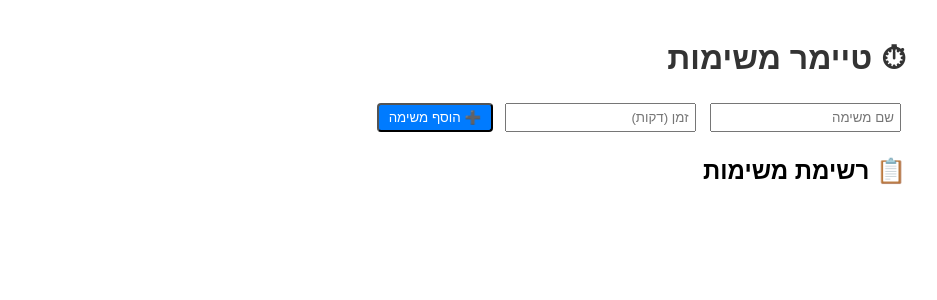
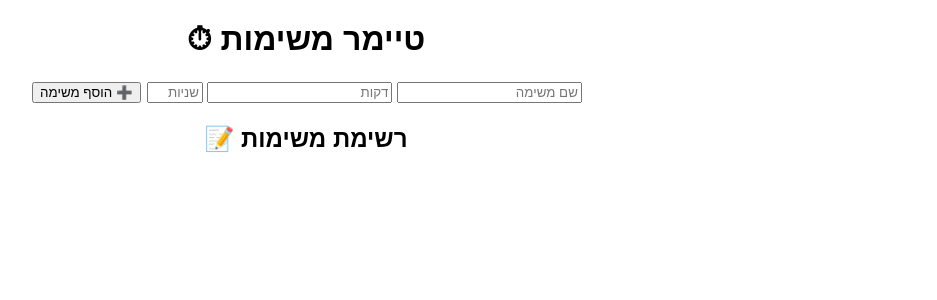
Before and after one commit to matanexcell-lab/Matan, a Flask app: page / in a window 1280 px wide. Shown: the top 300 px of the page, without its empty margins (334-1271 px from the left). Run offline with Flask 3, Linux system fonts and the light colour scheme.

Commit message:
Update index.html

```diff
--- a/templates/index.html
+++ b/templates/index.html
@@ -1,70 +1,41 @@
 <!DOCTYPE html>
-<html lang="he" dir="rtl">
+<html lang="he">
 <head>
     <meta charset="UTF-8">
-    <title>⏱ טיימר משימות</title>
+    <title>טיימר משימות ⏱</title>
     <style>
-        body { font-family: Arial, sans-serif; direction: rtl; margin: 40px; }
-        h1 { color: #333; }
-        form { margin-bottom: 20px; }
-        input { padding: 5px; margin: 5px; }
-        button, a {
-            padding: 5px 10px; margin: 2px;
-            background: #007bff; color: white;
-            text-decoration: none; border-radius: 4px;
-        }
-        a:hover, button:hover { background: #0056b3; }
-        .done { color: green; }
-        .active { color: red; }
-        .paused { color: orange; }
+        body { font-family: Arial, sans-serif; text-align: center; direction: rtl; }
+        .task { margin: 10px; padding: 10px; border: 1px solid #ddd; border-radius: 5px; }
+        button { margin: 2px; }
     </style>
 </head>
 <body>
-    <h1>⏱ טיימר משימות</h1>
+    <h1>טיימר משימות ⏱</h1>
 
-    <form method="POST" action="{{ url_for('add_task') }}">
+    <form action="/add" method="post">
         <input type="text" name="name" placeholder="שם משימה" required>
-        <input type="number" name="duration" placeholder="זמן (דקות)" required>
+        <input type="number" name="minutes" placeholder="דקות" min="0">
+        <input type="number" name="seconds" placeholder="שניות" min="0" max="59">
         <button type="submit">➕ הוסף משימה</button>
     </form>
 
-    <h2>📋 רשימת משימות</h2>
-    <ul>
+    <h2>רשימת משימות 📝</h2>
     {% for task in tasks %}
-        <li>
-            <b>{{ task.name }}</b>
-            {% if task.duration_minutes %}
-                (⏱ {{ task.duration_minutes }} דקות)
-            {% endif %}
-            -
-            {% if task.status == "פעילה" %}
-                <span class="active">פעילה</span>
-            {% elif task.status == "מושהית" %}
-                <span class="paused">מושהית</span>
-            {% elif task.status == "הסתיימה" %}
-                <span class="done">הסתיימה</span>
-            {% else %}
-                <span>ממתינה</span>
-            {% endif %}
-
-            {% if task.start_time and task.end_time %}
-                <br>⏳ מתחיל ב: {{ task.start_time.strftime("%H:%M") }}
-                | 🕒 מסתיים ב: {{ task.end_time.strftime("%H:%M") }}
-            {% endif %}
-
-            <div>
-                {% if task.status == "ממתינה" %}
-                    <a href="{{ url_for('start_task', task_id=task.id) }}">▶️ התחל</a>
-                {% elif task.status == "פעילה" %}
-                    <a href="{{ url_for('pause_task', task_id=task.id) }}">⏸ השהה</a>
-                    <a href="{{ url_for('finish_task', task_id=task.id) }}">⏹ סיים</a>
-                {% elif task.status == "מושהית" %}
-                    <a href="{{ url_for('resume_task', task_id=task.id) }}">▶️ המשך</a>
-                    <a href="{{ url_for('finish_task', task_id=task.id) }}">⏹ סיים</a>
-                {% endif %}
-            </div>
-        </li>
+        <div class="task">
+            <b>{{ task.name }}</b> –
+            מצב: {{ task.status }} <br>
+            זמן שנשאר: {{ task.remaining_time() // 60 }}:{{ "%02d"|format(task.remaining_time() % 60) }} דקות <br>
+            <a href="/start/{{task.id}}"><button>▶️ התחל</button></a>
+            <a href="/pause/{{task.id}}"><button>⏸ השהה</button></a>
+            <a href="/resume/{{task.id}}"><button>⏯ המשך</button></a>
+            <a href="/finish/{{task.id}}"><button>✅ סיים</button></a>
+            <form action="/edit/{{task.id}}" method="post" style="display:inline;">
+                <input type="text" name="name" placeholder="שם חדש">
+                <input type="number" name="minutes" placeholder="דקות" min="0">
+                <input type="number" name="seconds" placeholder="שניות" min="0" max="59">
+                <button type="submit">✏️ ערוך</button>
+            </form>
+        </div>
     {% endfor %}
-    </ul>
 </body>
 </html>
```
